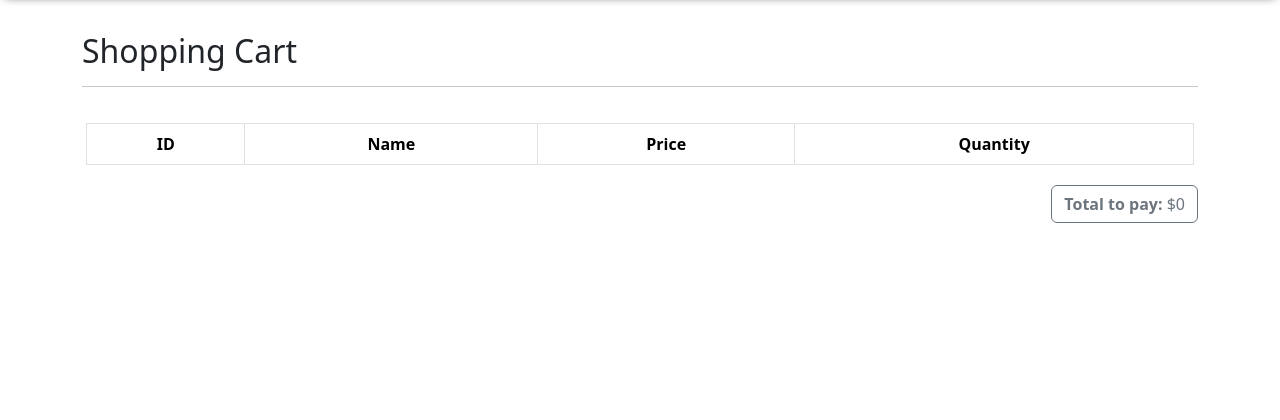
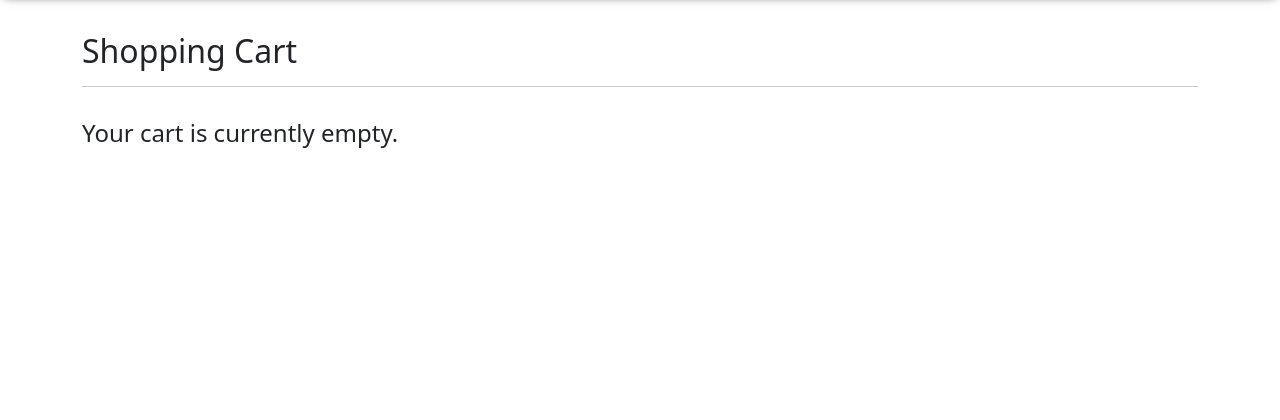
Before and after one commit to tylertab/gt-movie-store, a Django app: page /cart/ in a window 1280 px wide. Shown: the part 90-510 px from the top of the page. Run offline with Django 4.2, Linux system fonts and the light colour scheme; lists and menus that the app fills with data are empty; some libraries are stand-ins or nearby versions.

Commit message:
added message when cart/order is empty

```diff
--- a/gtmoviestore/cart/templates/cart/index.html
+++ b/gtmoviestore/cart/templates/cart/index.html
@@ -10,6 +10,7 @@
         <hr />
       </div>
     </div>
+    {% if template_data.movies_in_cart %}
     <div class="row m-1">
       <table class="table table-bordered table-striped
         text-center">
@@ -48,6 +49,9 @@
         {% endif %}
       </div>
     </div>
+    {% else %}
+    <h4>Your cart is currently empty.</h4>
+    {% endif %}
   </div>
 </div>
 {% endblock content %}
--- a/gtmoviestore/users/templates/users/orders.html
+++ b/gtmoviestore/users/templates/users/orders.html
@@ -45,6 +45,9 @@
             </div>
             {% endfor %}
           </div>
+          {% if not template_data.orders %}
+          <h4>Your haven't made any orders yet.</h4>
+          {% endif %}
       </div>
     </div>
 </div>
```
Also changed, not shown: gtmoviestore/db.sqlite3.
